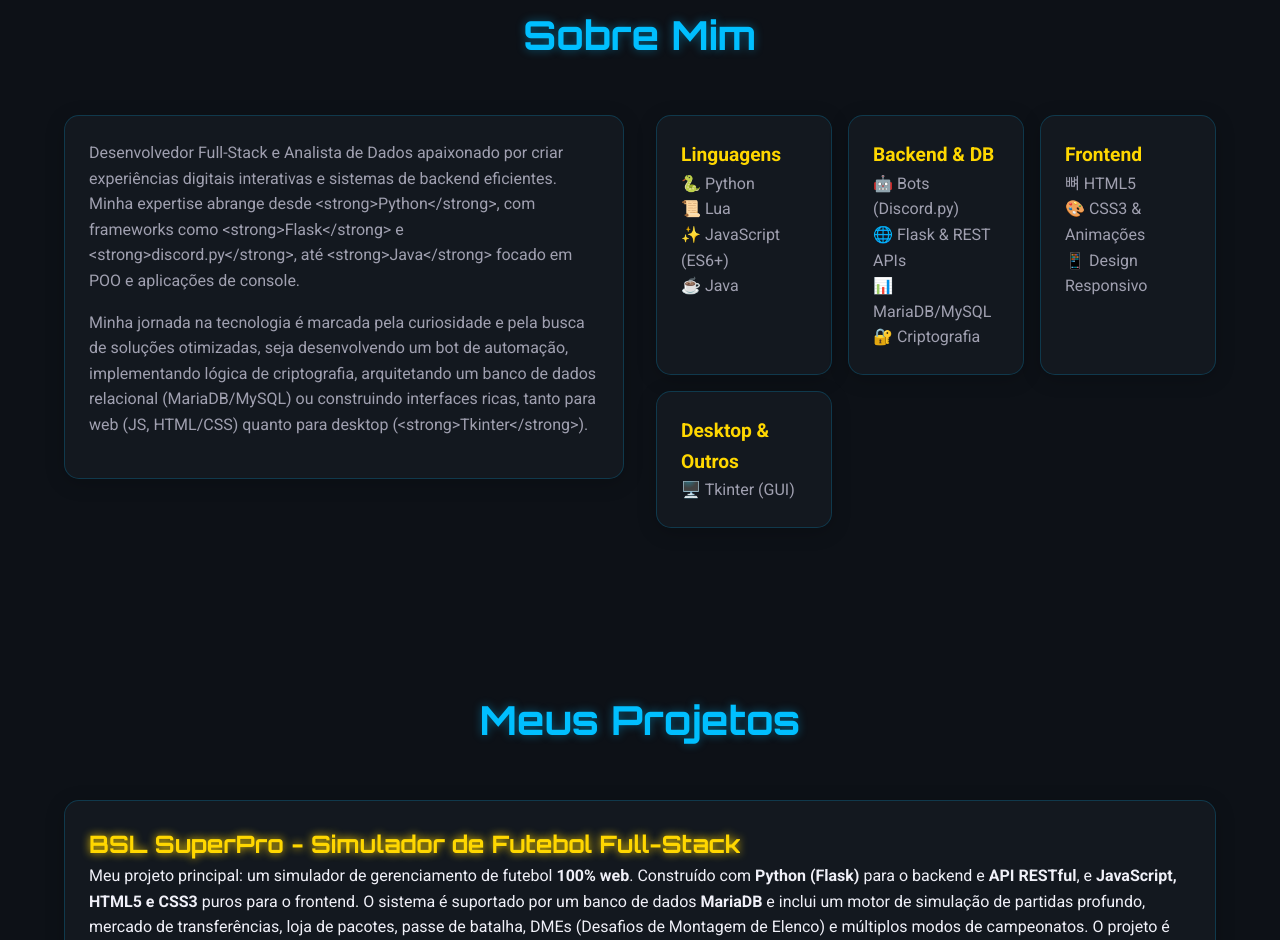
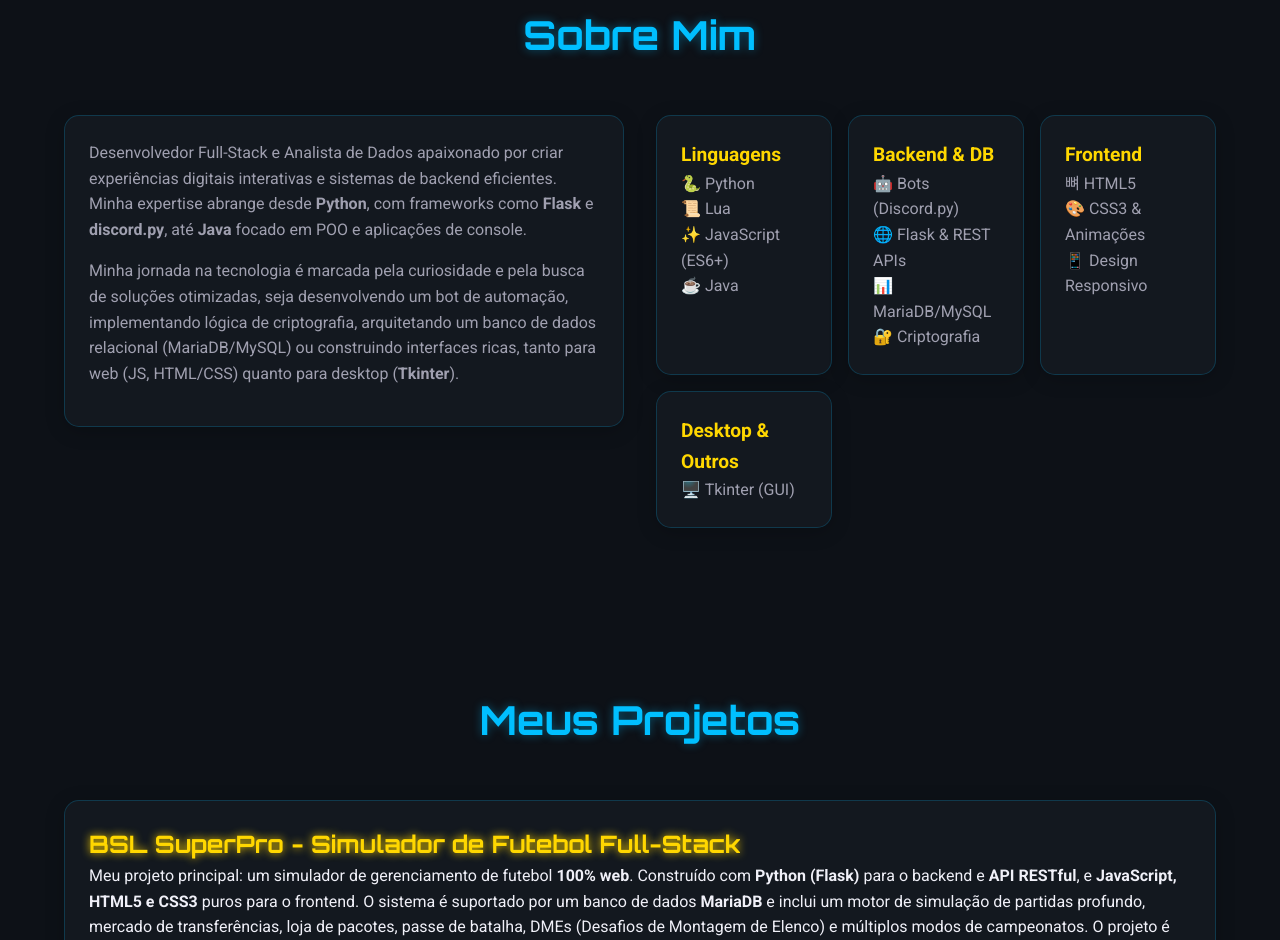
Before and after one commit to marcus7170/portfolio, a plain HTML site: page index.html in a window 1280 px wide. Shown: the part 893-1833 px from the top of the page. Drawn offline with Linux system fonts and the light colour scheme.

Commit message:
Update index.html

```diff
--- a/index.html
+++ b/index.html
@@ -1105,7 +1105,7 @@ public class ListaContatos {
                     if (translationText !== undefined) {
                         if (key.startsWith('aria_')) {
                             el.setAttribute('aria-label', translationText);
-                        } else if (key === 'footer_repo_link_text' || key === 'footer_copyright' || key.includes('_desc')) {
+                        } else if (key === 'footer_repo_link_text' || key === 'footer_copyright' || key.includes('_desc') || key.startsWith('about_')) {
                             el.innerHTML = translationText;
                         } else {
                             el.textContent = translationText;
```
